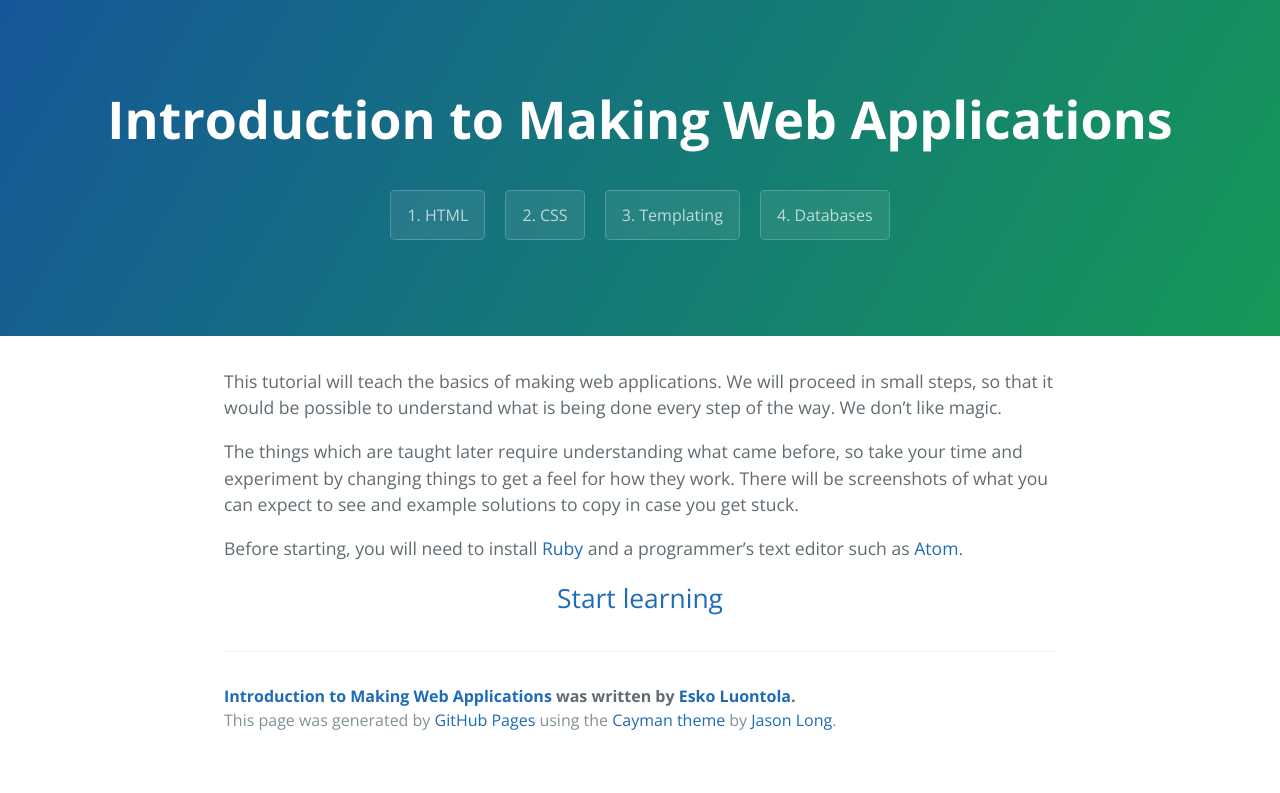
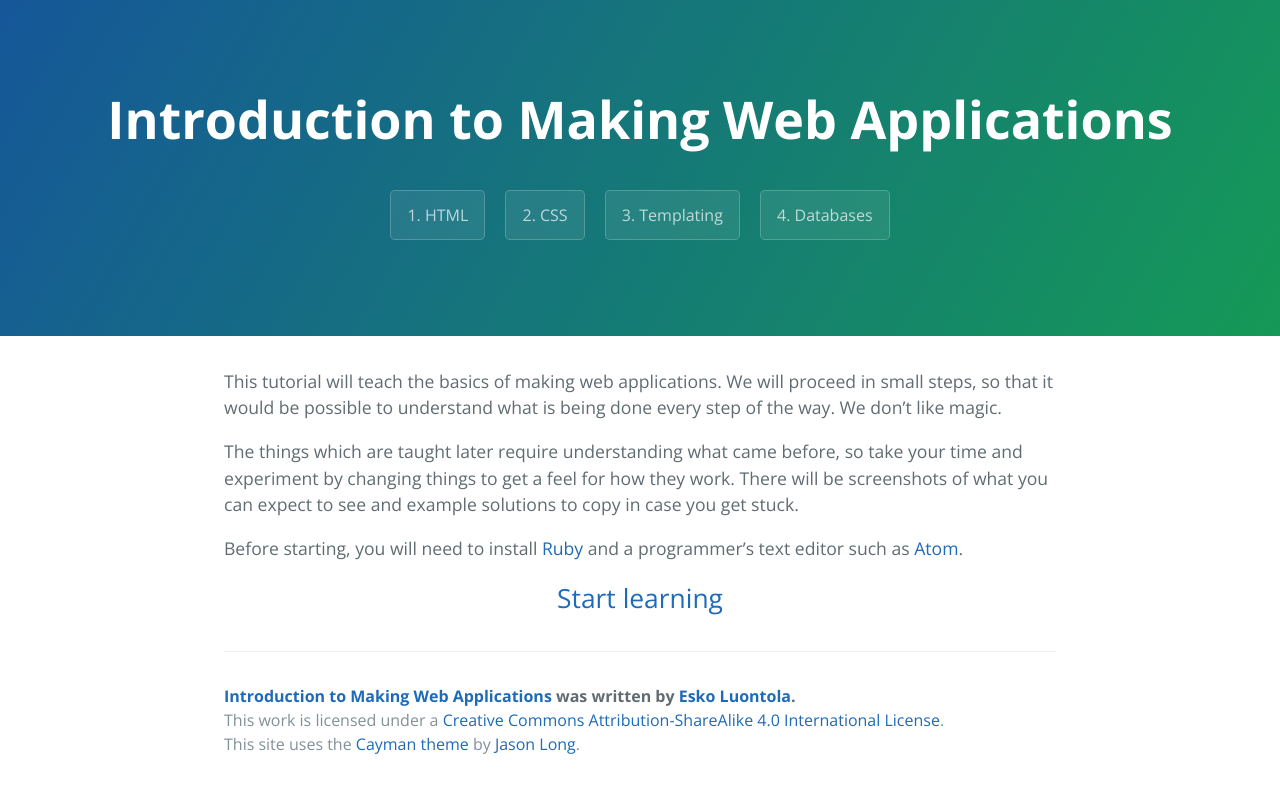
Before and after one commit to luontola/web-intro, a Jekyll site: the page built from index.md, in a window 1280 px wide. Shown: the top 793 px of the page. Built offline with Jekyll 4.4.1, drawn with Linux system fonts in a browser that asks for light colours; Markdown is read by kramdown in place of the engine named in the settings.

Commit message:
CC license

```diff
--- a/_includes/footer.html
+++ b/_includes/footer.html
@@ -1,4 +1,5 @@
 <footer class="site-footer">
     <span class="site-footer-owner"><a href="{{ site.baseurl | prepend: site.url }}">{{ site.title }}</a> was written by <a href="http://www.orfjackal.net/">Esko Luontola</a>.</span>
-    <span class="site-footer-credits">This page was generated by <a href="https://pages.github.com">GitHub Pages</a> using the <a href="https://github.com/jasonlong/cayman-theme">Cayman theme</a> by <a href="https://twitter.com/jasonlong">Jason Long</a>.</span>
+    <span class="site-footer-credits">This work is licensed under a <a rel="license" href="http://creativecommons.org/licenses/by-sa/4.0/">Creative Commons Attribution-ShareAlike 4.0 International License</a>.
+      <br>This site uses the <a href="https://github.com/jasonlong/cayman-theme">Cayman theme</a> by <a href="https://twitter.com/jasonlong">Jason Long</a>.</span>
 </footer>
```
